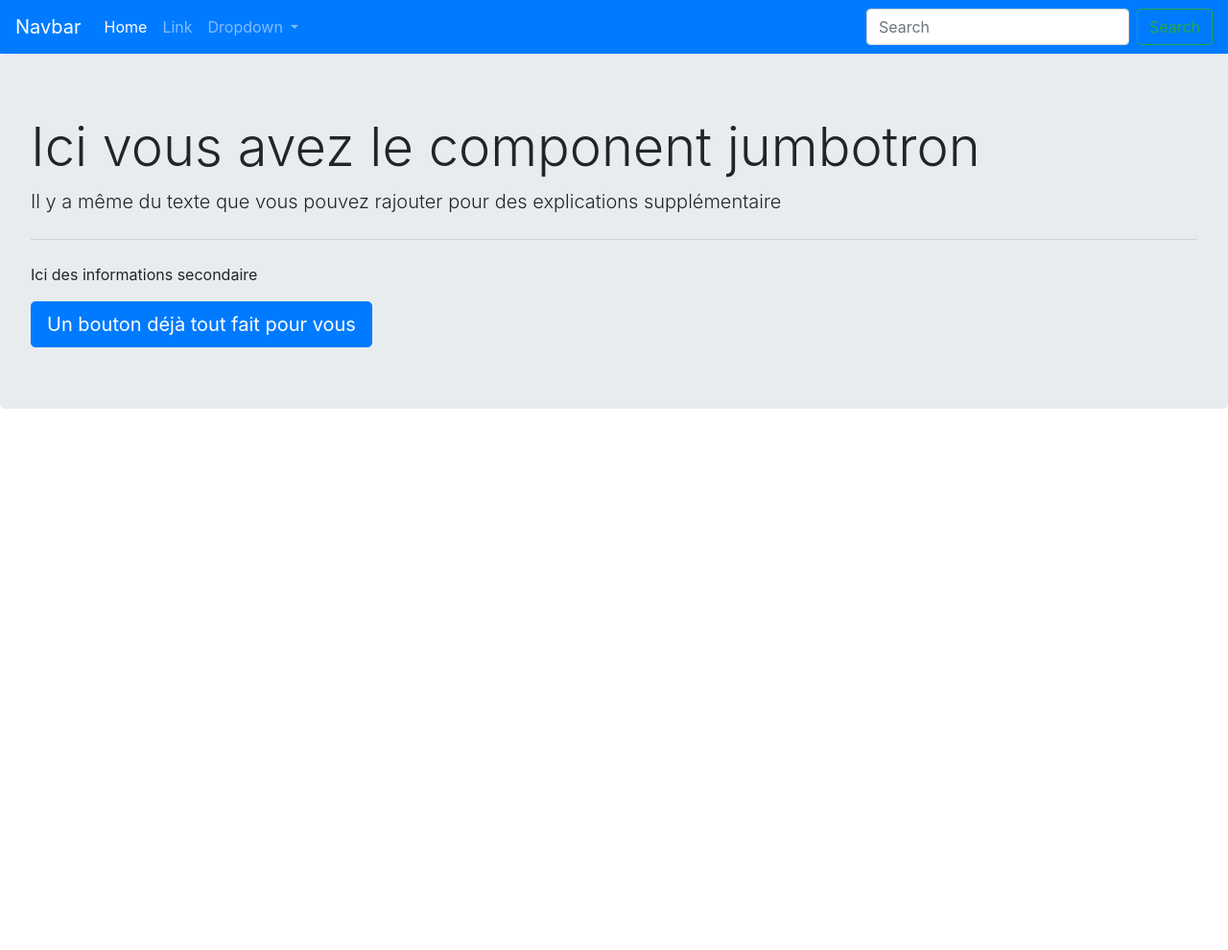
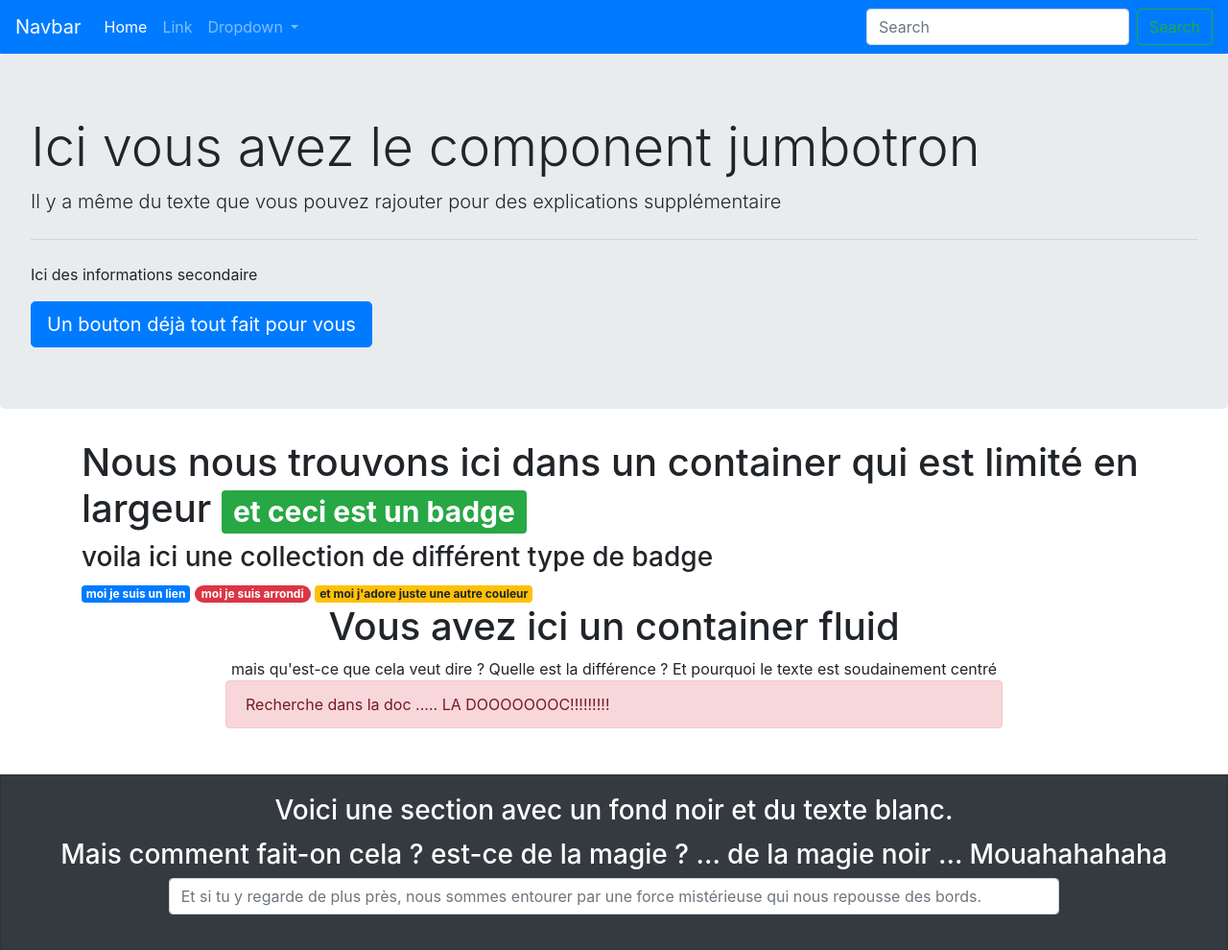
Before and after one commit to Developer-Karis/exoSiteBootstrap2, a website: page index.html in a window 1280 px wide. Shown: the whole page at 96% size. Before the commit the page ends 800 px from the top, so only its background shows below. Drawn offline with nearby package versions, Linux system fonts and the light colour scheme.

Commit message:
section fond noir fini, update Jul 15 - 13:13

```diff
--- a/index.html
+++ b/index.html
@@ -58,6 +58,41 @@
         </div>
     </section>
 
+    <!-- Section Badge -->
+    <section class="container">
+        <h1>Nous nous trouvons ici dans un container qui est limité en largeur <span class="badge badge-success">et ceci
+                est un badge</span></h1>
+        <h3>voila ici une collection de différent type de badge</h3>
+        <span class="badge badge-primary">moi je suis un lien</span>
+        <span class="badge badge-pill badge-danger">moi je suis arrondi</span>
+        <span class="badge badge-warning">et moi j'adore juste une autre couleur</span>
+        <div class="container-fluid text-center">
+            <h1>Vous avez ici un container fluid</h1>
+            <span>mais qu'est-ce que cela veut dire ? Quelle est la différence ? Et pourquoi le texte est soudainement
+                centré</span>
+            <div class="alert alert-danger w-75 mx-auto text-left" role="alert">
+                Recherche dans la doc ..... LA DOOOOOOOC!!!!!!!!!
+            </div>
+        </div>
+    </section>
+
+    <!-- Section Fond Noir -->
+    <section>
+        <div class="card text-center bg-dark text-white mt-5 rounded-0">
+            <div class="card-body">
+                <h3 class="card-title">Voici une section avec un fond noir et du texte blanc.</h3>
+                <h3 class="card-text">Mais comment fait-on cela ? est-ce de la magie ? ... de la magie noir ...
+                    Mouahahahaha</h3>
+                <form>
+                    <div class="form-group w-75 mx-auto">
+                        <input type="email" class="form-control" id="exampleInputEmail1" aria-describedby="emailHelp"
+                            placeholder="Et si tu y regarde de plus près, nous sommes entourer par une force mistérieuse qui nous repousse des bords.">
+                    </div>
+                </form>
+            </div>
+        </div>
+    </section>
+
     <!-- Jquery & Bootstrap -->
     <script src="./node_modules/jquery/dist/jquery.js"></script>
     <script src="./node_modules/bootstrap/dist/js/bootstrap.bundle.js"></script>
```
